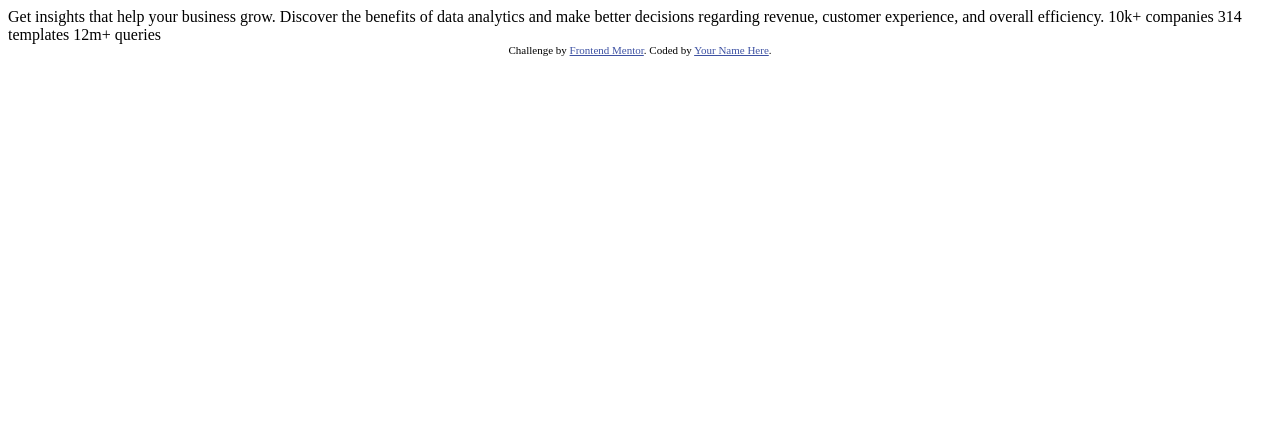
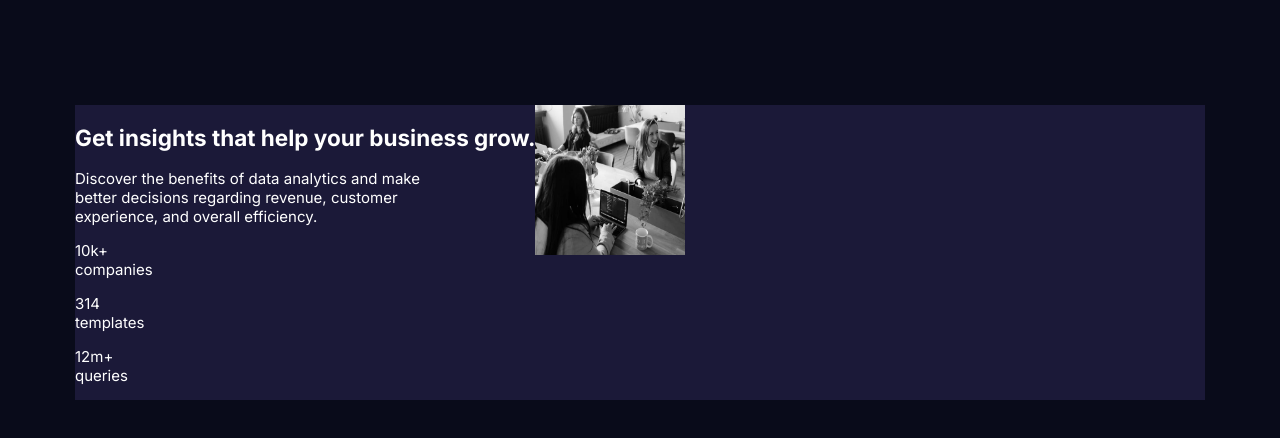
Before and after one commit to Your1405/frontendmentor-statspreviewcard, a plain HTML site: page index.html in a window 1280 px wide. Drawn offline with Linux system fonts and the light colour scheme.

Commit message:
Added styling

```diff
--- a/index.html
+++ b/index.html
@@ -4,30 +4,43 @@
     <meta charset="UTF-8">
     <meta name="viewport" content="width=device-width, initial-scale=1.0"> <!-- displays site properly based on user's device -->
 
+    <link rel="preconnect" href="https://fonts.gstatic.com">
+    <link href="https://fonts.googleapis.com/css2?family=Inter:wght@400;700&display=swap" rel="stylesheet">
+    <link href="https://fonts.googleapis.com/css2?family=Lexend+Deca&display=swap" rel="stylesheet">
+
     <link rel="icon" type="image/png" sizes="32x32" href="./images/favicon-32x32.png">
-
+    <link rel="stylesheet" href="styles.css">
     <title>Frontend Mentor | Stats preview card component</title>
-
-  <!-- Feel free to remove these styles or customise in your own stylesheet 👍 -->
+    <!--
       <style>
       .attribution { font-size: 11px; text-align: center; }
       .attribution a { color: hsl(228, 45%, 44%); }
     </style>
+    -->
   </head>
+
   <body>
+    <section class="main-section">
+      <div class="main-content">
+        <div class="text-content">
+          <h1 class="title">
+            Get <span class="title-color">insights</span> that help your business grow.
+          </h1>
+          <p class="subtext">
+            Discover the benefits of data analytics and make <br>better decisions regarding revenue, customer<br>
+            experience, and overall efficiency.
+          </p>
 
-  Get insights that help your business grow.
-
-  Discover the benefits of data analytics and make better decisions regarding revenue, customer
-  experience, and overall efficiency.
-
-  10k+ companies
-  314 templates
-  12m+ queries
-
-  <div class="attribution">
+          <p class="stats"><span class="stats-values">10k+</span><br> companies</p>
+          <p class="stats"><span class="stats-values">314</span><br> templates</p>
+          <p class="stats"><span class="stats-values">12m+</span><br> queries</p>
+        </div>
+        <img src="images/image-header-desktop.jpg" width="150px" height="150px" class="image-content">
+      </div>
+    </section>
+    <!-- <div class="attribution">
       Challenge by <a href="https://www.frontendmentor.io?ref=challenge" target="_blank">Frontend Mentor</a>.
-    Coded by <a href="#">Your Name Here</a>.
+      Coded by <a href="#">Your Name Here</a>. -->
     </div>
   </body>
 </html>
--- /dev/null
+++ b/styles.css
@@ -0,0 +1,22 @@
+body {
+    margin: 0;
+    font-family: "Inter", sans-serif;
+    font-size: 15px;
+    background-color: hsl(233, 47%, 7%);
+}
+
+.main-section {
+    margin: 0;
+    padding: 0;
+}
+
+.image-content {
+
+}
+
+.main-content {
+    color: white;
+    background-color: hsl(244, 38%, 16%);
+    display: flex;
+    margin: 7em 5em;
+}
```
Lines whose indentation alone changed are shown as unchanged.
